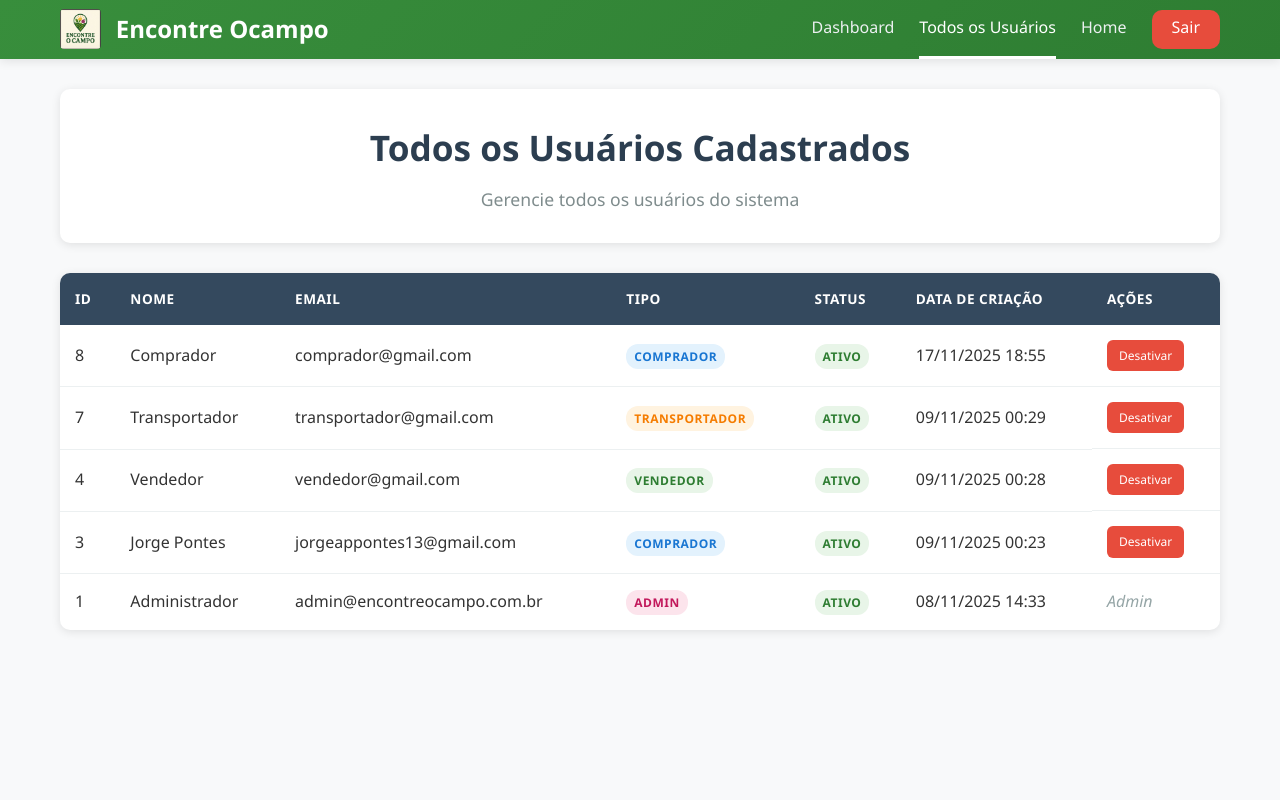
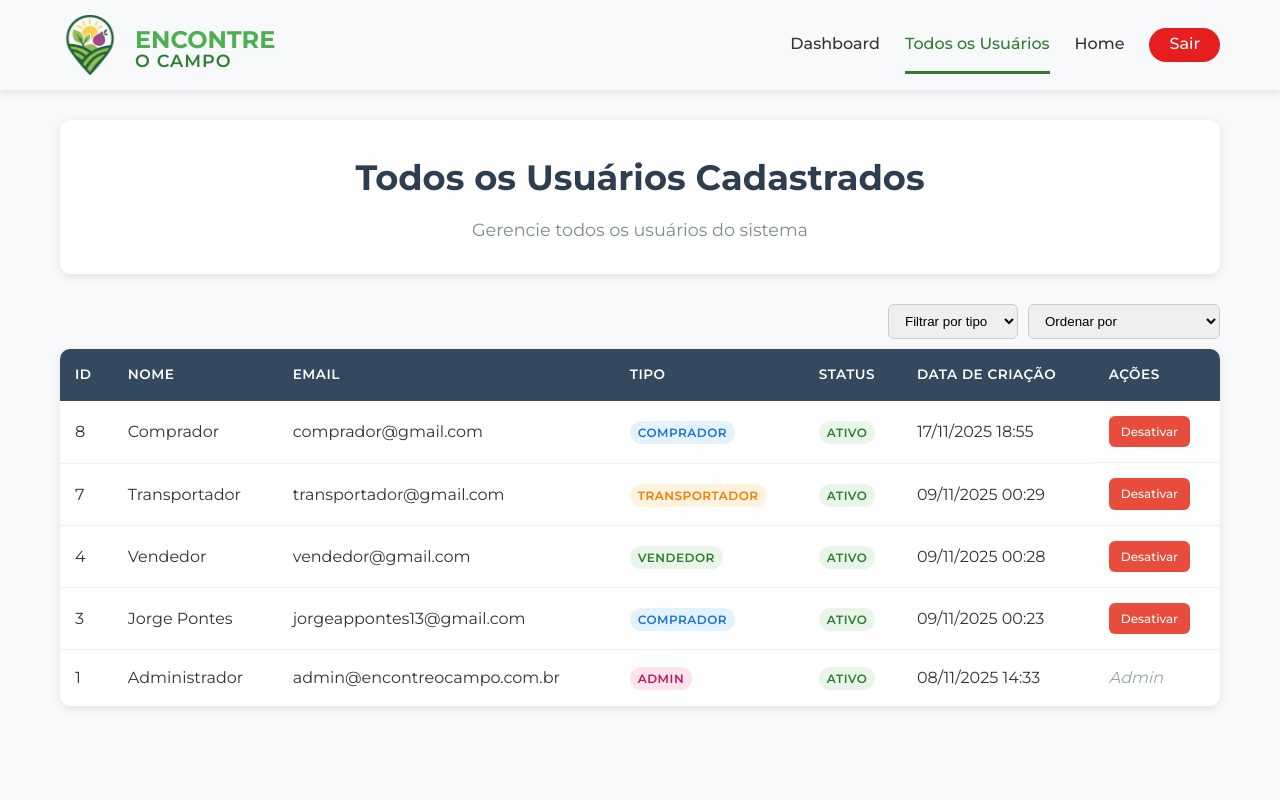
Before and after one commit to jorgeapontes/EncontreOCampo, a PHP site: page /src/admin/todos_usuarios.php in a window 1280 px wide. Run offline with PHP 8.4, Linux system fonts and the light colour scheme; a user stored in the database is signed in; data comes from the database, SQL or seed files in the repository.

Commit message:
admin css and buttons

```diff
--- a/src/admin/todos_usuarios.php
+++ b/src/admin/todos_usuarios.php
@@ -1,5 +1,4 @@
 <?php
-// src/admin/todos_usuarios.php
 session_start();
 
 // Verificar se é admin
@@ -13,10 +12,36 @@ require_once __DIR__ . '/../conexao.php';
 $database = new Database();
 $conn = $database->getConnection();
 
-// Buscar todos os usuários
-$sql = "SELECT id, nome, email, tipo, status, data_criacao FROM usuarios ORDER BY data_criacao DESC";
+// FILTRO
+$filtro_tipo = $_GET['filtro_tipo'] ?? '';
+
+// ORDENAÇÃO
+$ordenar = $_GET['ordenar'] ?? '';
+$orderBy = "data_criacao DESC";
+
+if ($ordenar === "novo_velho") {
+    $orderBy = "data_criacao DESC";
+} elseif ($ordenar === "velho_novo") {
+    $orderBy = "data_criacao ASC";
+} elseif ($ordenar === "az") {
+    $orderBy = "nome ASC";
+} elseif ($ordenar === "za") {
+    $orderBy = "nome DESC";
+}
+
+// Query com filtro + ordenação
+$sql = "SELECT id, nome, email, tipo, status, data_criacao FROM usuarios";
+$params = [];
+
+if (!empty($filtro_tipo)) {
+    $sql .= " WHERE tipo = :tipo";
+    $params[':tipo'] = $filtro_tipo;
+}
+
+$sql .= " ORDER BY $orderBy";
+
 $stmt = $conn->prepare($sql);
-$stmt->execute();
+$stmt->execute($params);
 $usuarios = $stmt->fetchAll(PDO::FETCH_ASSOC);
 
 $feedback_msg = $_GET['msg'] ?? '';
@@ -32,25 +57,47 @@ $is_error = strpos($feedback_msg, 'erro') !== false || strpos($feedback_msg, 'Er
     <title>Todos os Usuários - Admin</title>
     <link rel="stylesheet" href="../css/admin.css">
     <link rel="shortcut icon" href="../../img/Logo - Copia.jpg" type="image/x-icon">
+    <link href="https://fonts.googleapis.com/css2?family=Montserrat:wght@100..900&display=swap" rel="stylesheet">
+
+    <style>
+        /* Nenhuma regra existente foi alterada. Apenas adicionando pequenos ajustes mínimos */
+        .table-controls {
+            display: flex;
+            justify-content: flex-end;
+            margin-bottom: 10px;
+            gap: 10px;
+        }
+        .table-controls select {
+            padding: 8px 12px;
+            border-radius: 6px;
+            border: 1px solid #ccc;
+            cursor: pointer;
+        }
+    </style>
 </head>
+
 <body>
-    <!-- Navbar -->
+
 <nav class="navbar">
     <div class="nav-container">
         <div class="nav-logo">
-                <img src="../../img/Logo - Copia.jpg" alt="Logo Encontre Ocampo" class="logo">
-                <span class="brand-name">Encontre Ocampo</span>
+            <img src="././img/logo-nova.png" alt="Logo Encontre Ocampo" class="logo">
+            <div>
+                <h1>ENCONTRE</h1>
+                <h2>O CAMPO</h2>
+            </div>
         </div>
         <div class="nav-links">
             <a href="dashboard.php" class="nav-link">Dashboard</a>
             <a href="todos_usuarios.php" class="nav-link active">Todos os Usuários</a>
-                <a href="../../index.php" class="nav-link">Home</a>
-                <a href="../logout.php" class="nav-link logout">Sair</a>
+            <a href="././index.php" class="nav-link">Home</a>
+            <a href="./logout.php" class="nav-link logout">Sair</a>
         </div>
     </div>
 </nav>
 
 <div class="container">
+
     <?php if ($feedback_msg): ?>
         <div class="alert <?php echo $is_error ? 'alert-error' : 'alert-success'; ?>">
             <?php echo htmlspecialchars(urldecode($feedback_msg)); ?>
@@ -61,6 +108,31 @@ $is_error = strpos($feedback_msg, 'erro') !== false || strpos($feedback_msg, 'Er
         <h1>Todos os Usuários Cadastrados</h1>
         <p>Gerencie todos os usuários do sistema</p>
     </div>
+
+    <!-- BOTÕES DE FILTRO E ORDENAR -->
+    <form method="GET">
+        <div class="table-controls">
+
+            <!-- FILTRO -->
+            <select name="filtro_tipo" onchange="this.form.submit()">
+                <option value="">Filtrar por tipo</option>
+                <option value="admin" <?= $filtro_tipo === "admin" ? "selected" : "" ?>>Admin</option>
+                <option value="comprador" <?= $filtro_tipo === "comprador" ? "selected" : "" ?>>Comprador</option>
+                <option value="vendedor" <?= $filtro_tipo === "vendedor" ? "selected" : "" ?>>Vendedor</option>
+                <option value="transportador" <?= $filtro_tipo === "transportador" ? "selected" : "" ?>>Transportador</option>
+            </select>
+
+            <!-- ORDENAR -->
+            <select name="ordenar" onchange="this.form.submit()">
+                <option value="">Ordenar por</option>
+                <option value="novo_velho" <?= $ordenar === "novo_velho" ? "selected" : "" ?>>Mais novo → Mais velho</option>
+                <option value="velho_novo" <?= $ordenar === "velho_novo" ? "selected" : "" ?>>Mais velho → Mais novo</option>
+                <option value="az" <?= $ordenar === "az" ? "selected" : "" ?>>A → Z</option>
+                <option value="za" <?= $ordenar === "za" ? "selected" : "" ?>>Z → A</option>
+            </select>
+
+        </div>
+    </form>
 
     <div class="table-responsive">
         <table class="modern-table">
@@ -76,38 +148,50 @@ $is_error = strpos($feedback_msg, 'erro') !== false || strpos($feedback_msg, 'Er
                 </tr>
             </thead>
             <tbody>
+
             <?php foreach ($usuarios as $usuario): ?>
                 <tr>
-                        <td><?php echo htmlspecialchars($usuario['id']); ?></td>
-                        <td><?php echo htmlspecialchars($usuario['nome']); ?></td>
-                        <td><?php echo htmlspecialchars($usuario['email']); ?></td>
+                    <td><?= htmlspecialchars($usuario['id']); ?></td>
+                    <td><?= htmlspecialchars($usuario['nome']); ?></td>
+                    <td><?= htmlspecialchars($usuario['email']); ?></td>
+
                     <td>
-                            <span class="badge badge-<?php echo $usuario['tipo']; ?>">
-                                <?php echo htmlspecialchars(ucfirst($usuario['tipo'])); ?>
+                        <span class="badge badge-<?= $usuario['tipo']; ?>">
+                            <?= ucfirst(htmlspecialchars($usuario['tipo'])); ?>
                         </span>
                     </td>
+
                     <td>
-                            <span class="status-badge status-<?php echo $usuario['status']; ?>">
-                                <?php echo htmlspecialchars(ucfirst($usuario['status'])); ?>
+                        <span class="status-badge status-<?= $usuario['status']; ?>">
+                            <?= ucfirst(htmlspecialchars($usuario['status'])); ?>
                         </span>
                     </td>
-                        <td><?php echo date('d/m/Y H:i', strtotime($usuario['data_criacao'])); ?></td>
+
+                    <td><?= date('d/m/Y H:i', strtotime($usuario['data_criacao'])); ?></td>
+
                     <td class="actions">
+
                         <?php if ($usuario['tipo'] !== 'admin'): ?>
-                                <?php if ($usuario['status'] == 'ativo'): ?>
-                                    <a href="alterar_status.php?id=<?php echo $usuario['id']; ?>&status=inativo" class="btn btn-warning btn-sm">Desativar</a>
+                            <?php if ($usuario['status'] === 'ativo'): ?>
+                                <a href="alterar_status.php?id=<?= $usuario['id']; ?>&status=inativo"
+                                   class="btn btn-warning btn-sm">Desativar</a>
                             <?php else: ?>
-                                    <a href="alterar_status.php?id=<?php echo $usuario['id']; ?>&status=ativo" class="btn btn-success btn-sm">Ativar</a>
+                                <a href="alterar_status.php?id=<?= $usuario['id']; ?>&status=ativo"
+                                   class="btn btn-success btn-sm">Ativar</a>
                             <?php endif; ?>
                         <?php else: ?>
                             <span class="text-muted">Admin</span>
                         <?php endif; ?>
+
                     </td>
                 </tr>
             <?php endforeach; ?>
+
             </tbody>
         </table>
     </div>
+
 </div>
+
 </body>
 </html>
--- a/src/css/admin.css
+++ b/src/css/admin.css
@@ -8,30 +8,32 @@
 }
 
 body {
-    font-family: 'Segoe UI', Tahoma, Geneva, Verdana, sans-serif;
+    font-family: "Montserrat", sans-serif;
     background-color: #f8f9fa;
     color: #333;
     line-height: 1.6;
+    min-height: 100vh;
 }
 
 /* Navbar */
 .navbar {
-    background: linear-gradient(135deg, #388E3C, #2E7D32);
-    color: #fff;
+    background-color: var(--white);
+    color: #333;
     padding: 0;
     box-shadow: 0 2px 10px rgba(0,0,0,0.1);
     position: sticky;
     top: 0;
     z-index: 1000;
+    transition: all 0.3s ease;
 }
 
 .nav-container {
+   display: flex;
+    justify-content: space-between;
+    align-items: center;
+    padding: 15px 20px;
     max-width: 1200px;
     margin: 0 auto;
-    display: flex;
-    justify-content: space-between;
-    align-items: center;
-    padding: 0 20px;
 }
 
 .nav-logo {
@@ -40,8 +42,26 @@ body {
     gap: 15px;
 }
 
+.nav-logo h1{
+    font-size: 1.5rem;
+    color: #4CAF50;
+    font-weight: 700;
+    letter-spacing: 0px;
+    line-height: 1.6;
+    margin-top: 4px;
+}
+
+.nav-logo h2{
+    font-size: 1.1rem;
+    color: #2E7D32;
+    font-weight: 600;
+    letter-spacing: 1px;
+    margin-top: -10px;
+    line-height: 1.3;
+}
+
 .logo {
-    height: 40px;
+    height: 60px;
     width: auto;
     border-radius: 4px;
 }
@@ -49,7 +69,7 @@ body {
 .brand-name {
     font-size: 1.5rem;
     font-weight: bold;
-    color: #fff;
+    color: #333;
 }
 
 .nav-links {
@@ -59,7 +79,7 @@ body {
 }
 
 .nav-link {
-    color: #ecf0f1;
+    color: #333;
     text-decoration: none;
     padding: 15px 0;
     font-weight: 500;
@@ -68,19 +88,24 @@ body {
 }
 
 .nav-link:hover {
-    color: #a3a5a7;
+    color: #2E7D32;
+    border-bottom: 3px solid #2E7D32;
+    transition: width 0.3s ease;
+
 }
 
+
+
 .nav-link.active {
-    color: #ffffff;
-    border-bottom-color: #ffffff;
+    color: #2E7D32;
+    border-bottom-color: #2E7D32;
 }
 
 .nav-link.logout {
-    color: #ffffff;
-    background-color: #e74c3c;
-    padding: 5px 20px;
-    border-radius: 10px;
+    color: #fff;
+    background-color: rgb(230, 30, 30);
+    padding: 3px 20px;
+    border-radius: 20px;
 }
 
 .nav-link.logout:hover {
@@ -130,6 +155,7 @@ body {
     box-shadow: 0 2px 10px rgba(0,0,0,0.1);
     text-align: center;
     transition: transform 0.3s ease;
+    border-left: 5px solid #4CAF50;
 }
 
 .stat-card:hover {
@@ -137,7 +163,7 @@ body {
 }
 
 .stat-card h3 {
-    color: #7f8c8d;
+    color: #333;
     font-size: 0.9rem;
     text-transform: uppercase;
     letter-spacing: 1px;
@@ -147,7 +173,7 @@ body {
 .stat-number {
     font-size: 2.5rem;
     font-weight: bold;
-    color: #2c3e50;
+    color: #2E7D32;
 }
 
 /* Section Header */
@@ -160,7 +186,7 @@ body {
 }
 
 .section-header h2 {
-    color: #2c3e50;
+    color: #333;
     font-size: 1.5rem;
 }
 
@@ -279,7 +305,7 @@ body {
 }
 
 .btn-secondary {
-    background: #95a5a6;
+    background: #34495e;
     color: white;
 }
 
@@ -289,12 +315,12 @@ body {
 }
 
 .btn-primary {
-    background: #2c3e50;
+    background: #2E7D32;
     color: white;
 }
 
 .btn-primary:hover {
-    background: #354b61;
+    background: #27692a;
     transform: translateY(-1px);
 }
 
```
Also changed, not shown: src/admin/dashboard.php (+9 -3 lines). Lines whose indentation alone changed are shown as unchanged.
